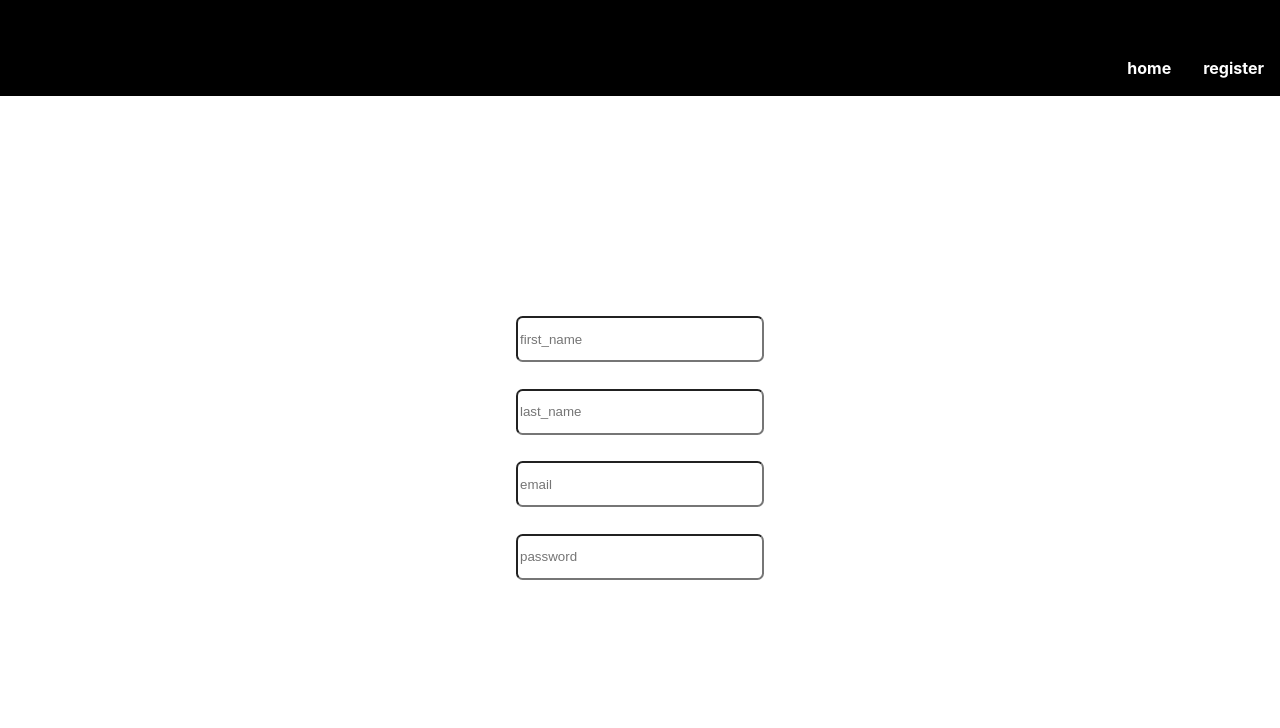
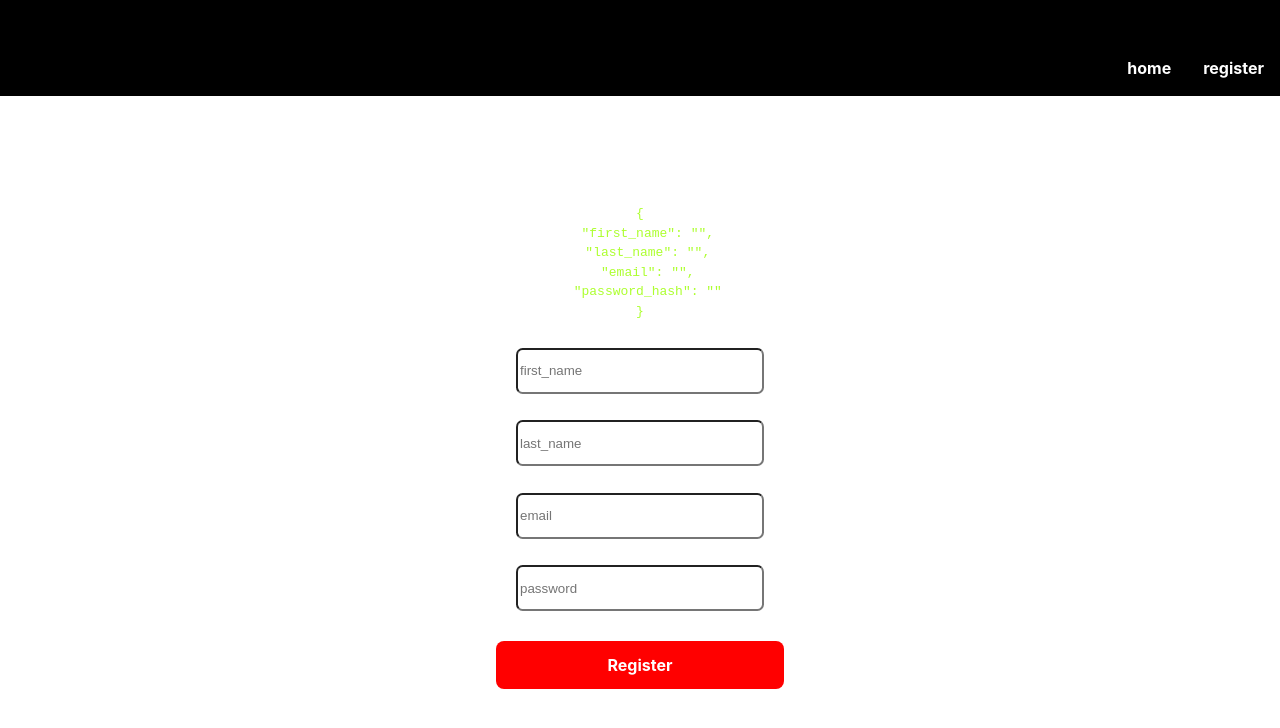
Before and after one commit to jluisferrer/Proyecto-6-API-Buscador-Frontend-I, a React (Vite) app: page /register in a window 1280 px wide. Shown: the top 728 px of the page. Built offline with nearby package versions, Linux system fonts and the light colour scheme.

Commit message:
feat:custom button created and working on register function

```diff
--- a/src/common/CButton/CButton.css
+++ b/src/common/CButton/CButton.css
@@ -0,0 +1,23 @@
+.cButtonDesign {
+
+    height: 3em;
+    width: 18em;
+
+    border-radius: 0.5em;
+
+    background-color: red;
+    color: white;
+    font-weight: bold;
+
+    display: flex;
+    justify-content: center;
+    align-items: center;
+    margin: 1em;
+}
+
+.cButtonDesign:hover {
+
+    cursor: pointer;
+    transition: 0.2s;
+    background-color: darkred;
+}
--- a/src/common/CButton/CButton.jsx
+++ b/src/common/CButton/CButton.jsx
@@ -0,0 +1,9 @@
+import "./CButton.css"
+
+export const CButton = ({ className, title, functionEmit }) => {
+    return (
+        <div className={className} onClick={functionEmit}>
+            {title}
+        </div>
+    )
+}
--- a/src/pages/Register/Register.jsx
+++ b/src/pages/Register/Register.jsx
@@ -1,7 +1,7 @@
 import { useState, useEffect } from "react";
-
 import "./Register.css"
 import { CInput } from "../../common/CInput/CInput";
+import { CButton } from "../../common/CButton/CButton";
 
 export const Register = () => {
     const [user, setUser] = useState({
@@ -20,9 +20,13 @@ export const Register = () => {
             [e.target.name]: e.target.value
         }))
     }
-
+    //function emit que también esta aqui en el padre.. en este caso para registrar
+    const registerMe = () => {
+        console.log(user, "soy la funcion que va a registrar..")
+    }
     return (
         <div className="registerDesign">
+            <pre>{JSON.stringify(user, null, 2)}</pre>
             <CInput
                 className={"inputDesign"}
                 type={"text"}
@@ -55,6 +59,11 @@ export const Register = () => {
                 value={user.password_hash || ""}
                 onChangeFunction={(e) => inputHandler(e)}
             />
+            <CButton
+                className={"cButtonDesign"}
+                title={"Register"}
+                functionEmit={registerMe}
+            />
         </div>
     )
 }
```
Also changed, not shown: src/services/apiCalls.js (added).
